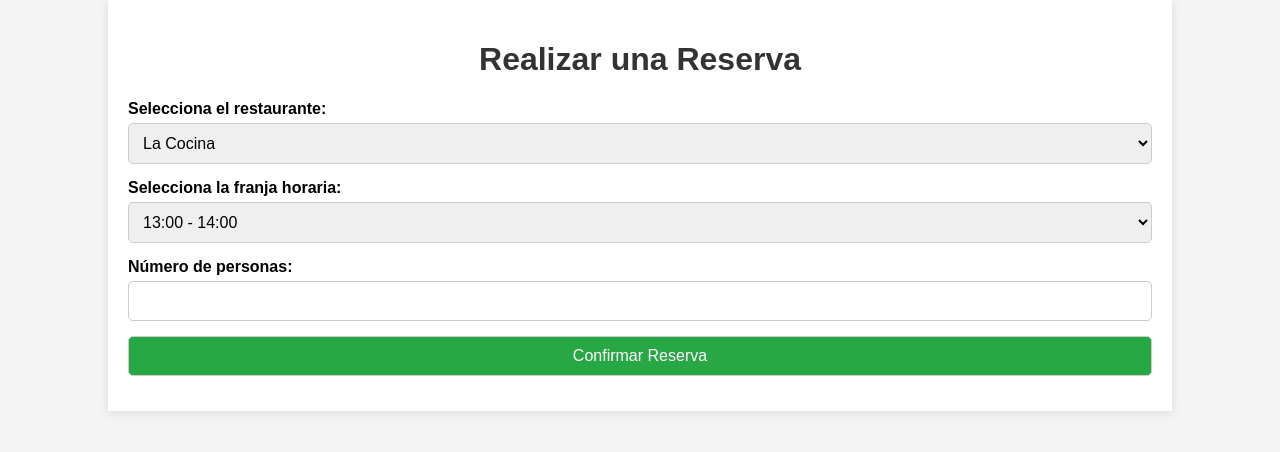
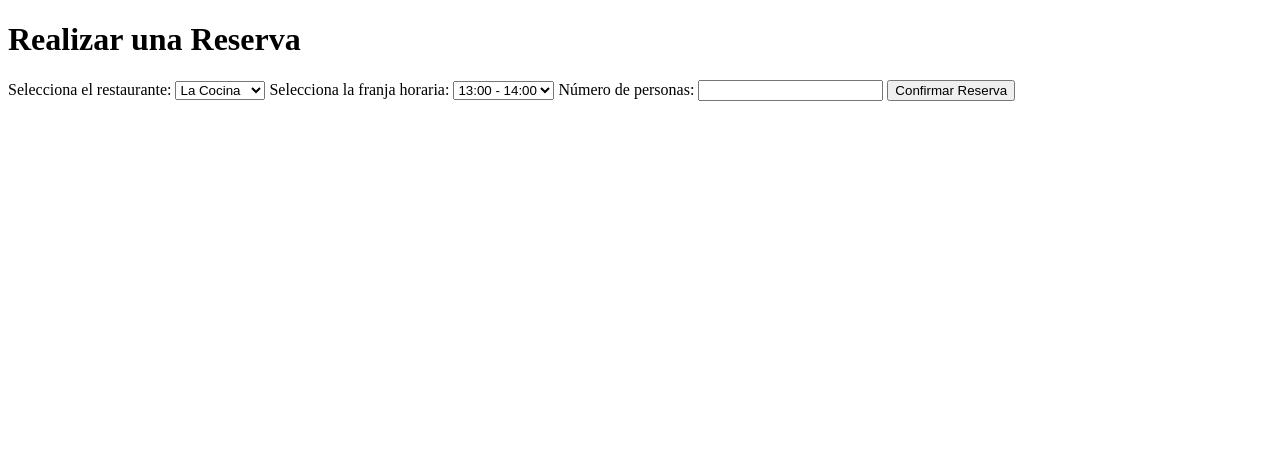
Before and after one commit to JEVizcaya/Checkandfood-1, a Flask app: page /reservar in a window 1280 px wide. Shown: the top 452 px of the page. Run offline with Flask 3, Linux system fonts and the light colour scheme; a user stored in the database is signed in; data comes from the database, SQL or seed files in the repository; both versions use the stored data as it was before the commit.

Commit message:
cambio base de datos

```diff
--- a/app.py
+++ b/app.py
@@ -234,15 +234,15 @@ def reservar():
             connection = db.get_connection()
             with connection.cursor() as cursor:
                 # Primero obtenemos la capacidad máxima del restaurante
-                cursor.execute("""SELECT max_capacity FROM restaurant WHERE restaurant_id = %s""", (restaurant_id,))
-                max_capacity = cursor.fetchone()[0]
+                cursor.execute("""SELECT capacity FROM restaurant WHERE restaurant_id = %s""", (restaurant_id,))
+                capacity = cursor.fetchone()[0]
 
-                if not max_capacity:
+                if not capacity:
                     connection.close()
                     return "No se encontró la capacidad del restaurante."
 
-                max_capacity = max_capacity[0]
-                print(f"Capacidad máxima del restaurante: {max_capacity}")
+                capacity = capacity[0]
+                print(f"Capacidad máxima del restaurante: {capacity}")
 
                 # Verificar las reservas ya existentes y la capacidad total para la franja horaria seleccionada
                 cursor.execute("""SELECT SUM(number_of_people) FROM reserve WHERE restaurant_id = %s AND time_slot_id = %s""", (restaurant_id, time_slot_id))
@@ -251,7 +251,7 @@ def reservar():
                 print(f"Total de personas reservadas en la franja horaria: {total_reserved}")
                 print(f"Total personas + nuevas reservas: {total_reserved + int(number_of_people)}")
 
-                if total_reserved + int(number_of_people) <= max_capacity:
+                if total_reserved + int(number_of_people) <= capacity:
                     # Proceder con la reserva
                     print(f"Inserting reservation: restaurant_id={restaurant_id}, customer_id={session['user_id']}, time_slot_id={time_slot_id}, number_of_people={number_of_people}")
 
--- a/templates/reservar.html
+++ b/templates/reservar.html
@@ -5,53 +5,7 @@
     <meta name="viewport" content="width=device-width, initial-scale=1.0">
     <title>Realizar Reserva</title>
     <link rel="stylesheet" href="https://cdnjs.cloudflare.com/ajax/libs/font-awesome/6.0.0-beta3/css/all.min.css">
-    <style>
-        body {
-            font-family: Arial, sans-serif;
-            margin: 0;
-            padding: 0;
-            background-color: #f4f4f4;
-        }
-        .container {
-            width: 80%;
-            margin: 0 auto;
-            padding: 20px;
-            background-color: #fff;
-            box-shadow: 0 2px 10px rgba(0, 0, 0, 0.1);
-        }
-        h1 {
-            text-align: center;
-            color: #333;
-        }
-        form {
-            display: flex;
-            flex-direction: column;
-        }
-        label {
-            margin-bottom: 5px;
-            font-weight: bold;
-        }
-        select, input[type="number"], button {
-            padding: 10px;
-            margin-bottom: 15px;
-            font-size: 16px;
-            border: 1px solid #ccc;
-            border-radius: 5px;
-        }
-        button {
-            background-color: #28a745;
-            color: #fff;
-            cursor: pointer;
-        }
-        button:hover {
-            background-color: #218838;
-        }
-        .message {
-            color: red;
-            text-align: center;
-        }
-    </style>
-</head>
+
 <body>
 
     <div class="container">
```
Also changed, not shown: checkandfood.sql (+3 -51 lines), templates/dashboard_clientes.html (+2 -50 lines), templates/dashboard_restaurantes.html (+1 -28 lines).
